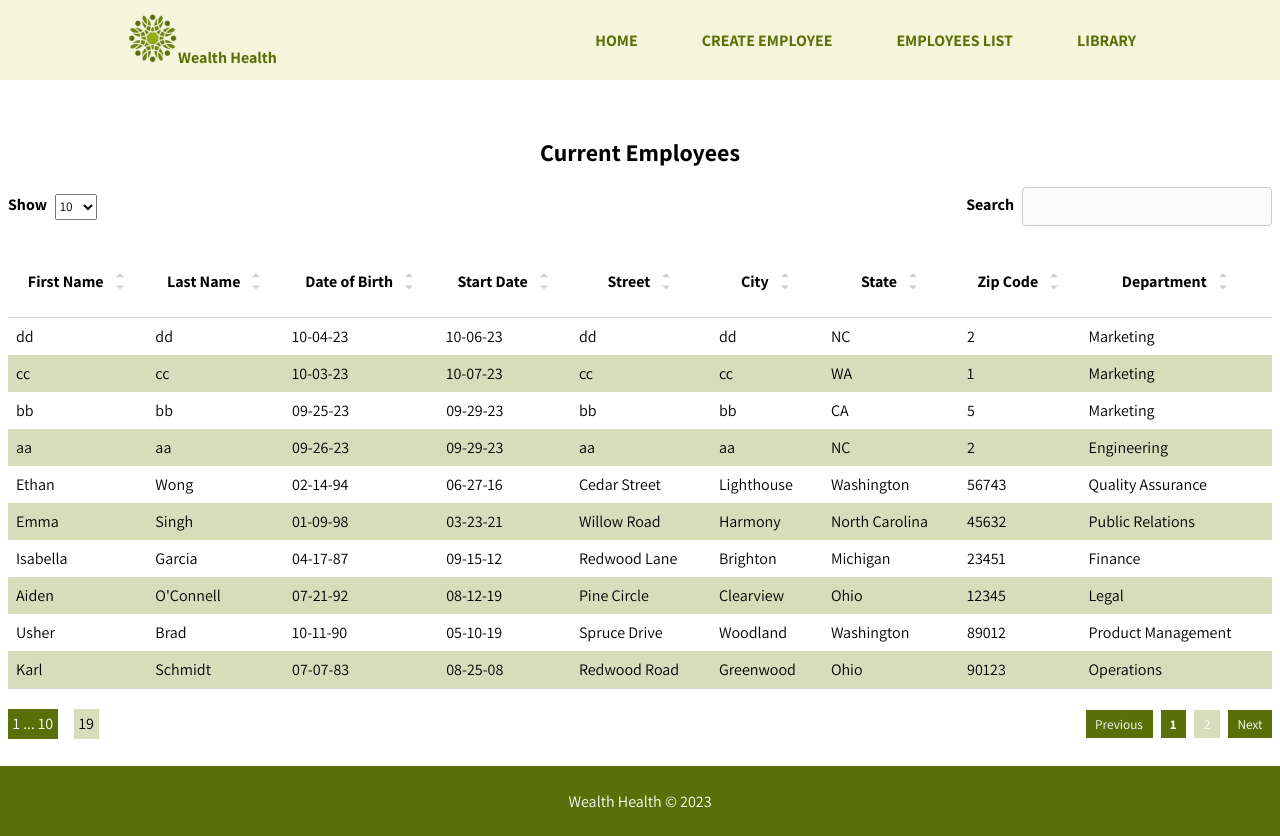
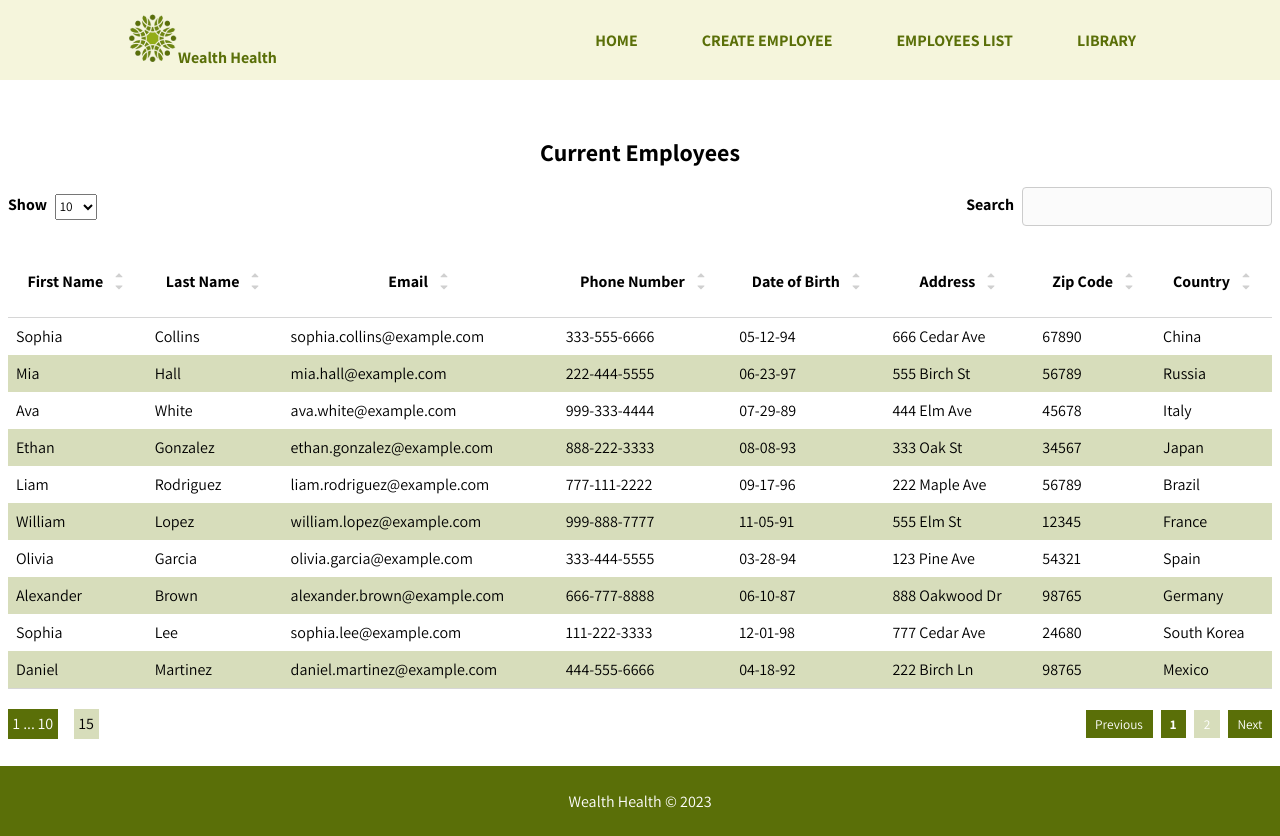
Before and after one commit to Lulu-Soso/P14_TABLE_LIBRARY, a React (Create React App) app: page /library in a window 1280 px wide. Built offline with nearby package versions, Linux system fonts and the light colour scheme; data requests are answered from the project's data file.

Commit message:
fixed errors data

```diff
--- a/db.json
+++ b/db.json
@@ -49,18 +49,6 @@
       "department": "Sales"
     },
     {
-      "id": 6,
-      "firstName": "Nadia",
-      "lastName": "Rashid",
-      "birthDate": "1985-11-20",
-      "startDate": "2018-09-03",
-      "street": "Maple Avenue",
-      "city": "Springfield",
-      "state": "Illinois",
-      "zipCode": "23456",
-      "department": "Marketing"
-    },
-    {
       "id": 7,
       "firstName": "Aarona",
       "lastName": "Wallace",
@@ -83,30 +71,6 @@
       "state": "Georgia",
       "zipCode": "56789",
       "department": "Customer Service"
-    },
-    {
-      "id": 9,
-      "firstName": "Vincent",
-      "lastName": "Moreau",
-      "birthDate": "1977-02-06",
-      "startDate": "2013-04-15",
-      "street": "Birch Lane",
-      "city": "Seaview",
-      "state": "Oregon",
-      "zipCode": "78901",
-      "department": "Finance"
-    },
-    {
-      "id": 10,
-      "firstName": "Aisha",
-      "lastName": "Ahmed",
-      "birthDate": "1990-10-11",
-      "startDate": "2019-05-10",
-      "street": "Spruce Drive",
-      "city": "Woodland",
-      "state": "Washington",
-      "zipCode": "89012",
-      "department": "Product Management"
     },
     {
       "id": 11,
@@ -146,15 +110,14 @@
     },
     {
       "id": 14,
-      "firstName": "Isabella",
-      "lastName": "Garcia",
-      "birthDate": "1987-04-17",
-      "startDate": "2012-09-15",
-      "street": "Redwood Lane",
-      "city": "Brighton",
-      "state": "Michigan",
-      "zipCode": "23451",
-      "department": "Finance"
+      "firstName": "Mias",
+      "lastName": "Hall",
+      "email": "mia.hall@example.com",
+      "phoneNumber": "222-444-5555",
+      "dateOfBirth": "1997-06-23",
+      "address": "555 Birch St",
+      "zipCode": "56789",
+      "country": "Russia"
     },
     {
       "id": 15,
@@ -181,7 +144,7 @@
       "department": "Quality Assurance"
     },
     {
-      "firstName": "aa",
+      "firstName": "aqq",
       "lastName": "aa",
       "birthDate": "2023-09-26",
       "startDate": "2023-09-29",
@@ -193,7 +156,7 @@
       "id": 17
     },
     {
-      "firstName": "bb",
+      "firstName": "bbdhd",
       "lastName": "bb",
       "birthDate": "2023-09-25",
       "startDate": "2023-09-29",
@@ -203,30 +166,6 @@
       "zipCode": "5",
       "department": "Marketing",
       "id": 18
-    },
-    {
-      "firstName": "cc",
-      "lastName": "cc",
-      "birthDate": "2023-10-03",
-      "startDate": "2023-10-07",
-      "street": "cc",
-      "city": "cc",
-      "state": "WA",
-      "zipCode": "1",
-      "department": "Marketing",
-      "id": 19
-    },
-    {
-      "firstName": "dd",
-      "lastName": "dd",
-      "birthDate": "2023-10-04",
-      "startDate": "2023-10-06",
-      "street": "dd",
-      "city": "dd",
-      "state": "NC",
-      "zipCode": "2",
-      "department": "Marketing",
-      "id": 20
     }
   ]
 }
--- a/package.json
+++ b/package.json
@@ -32,7 +32,7 @@
     "test": "react-scripts test",
     "eject": "react-scripts eject",
     "build": "rd /s /q dist && set NODE_ENV=production && babel src/lib --out-dir dist --copy-files --ignore __tests__,spec.js,test.js,__snapshots__",
-    "server": "json-server db.json -p 5001 -w -d 0"
+    "server": "json-server db.json -p 5000 -w -d 0"
   },
   "eslintConfig": {
     "extends": [
--- a/src/examples/AppTestLibrary.jsx
+++ b/src/examples/AppTestLibrary.jsx
@@ -32,7 +32,7 @@ const AppTestLibrary = () => {
   useEffect(() => {
     const fetchData = async () => {
       try {
-        const response = await axios.get("http://localhost:5001/employees");
+        const response = await axios.get("http://localhost:5000/employees");
         console.log(response.data);
         dispatch(setEmployeesData(response.data));
       } catch (error) {
@@ -44,39 +44,38 @@ const AppTestLibrary = () => {
     fetchData();
   }, [dispatch]);
 
+
   const handleEditForm = async (item) => {
     try {
       console.log("Saving edited employee:", item);
 
       const response = await axios.put(
-        `http://localhost:5001/employees/${item.id}`,
+        `http://localhost:5000/employees/${item.id}`,
         item
       );
 
       console.log("Edit response:", response.data);
       dispatch(updateEmployee(response.data));
-      //   dispatch(setEmployeesData(response.data));
-      //   dispatch({ type: "SET_FORM_DATA", payload: response.data });
     } catch (error) {
       console.error("An error occurred while editing employee:", error);
     }
   };
 
-  const handleDeleteItem = async (employeeId) => {
+  const handleDeleteItem = async (itemId) => {
     try {
-      console.log("Deleting employee with ID:", employeeId);
+      console.log("Deleting employee with ID:", itemId);
 
       const response = await axios.delete(
-        `http://localhost:5001/employees/${employeeId}`
+        `http://localhost:5000/employees/${itemId}`
       );
 
       console.log("Delete response:", response.data);
-    //   localStorage.setItem("employeesData", JSON.stringify(response.data));
-      dispatch(deleteEmployee(employeeId));
+      dispatch(deleteEmployee(itemId));
     } catch (error) {
       console.error("An error occurred while deleting employee:", error);
     }
   };
+
 
   return (
     <>
@@ -84,8 +83,8 @@ const AppTestLibrary = () => {
         <h2>Current Employees</h2>
       </div>
       <SuperTable
-        data={employeesData}
-        columnsTable={customColumnsTable}
+        // data={employeesData}
+        // columnsTable={customColumnsTable}
         customLabelSearch="Search"
         customLabelFilter="Show"
         customTextPrevious="Previous"
@@ -96,8 +95,8 @@ const AppTestLibrary = () => {
         customDarkBackgroundColor="#5a6f08"
         customLightBackgroundColor="#d7ddbb"
         customEvenRowBackgroundColor="#d7ddbb"
-        handleEditForm={handleEditForm}
-        handleDeleteItem={handleDeleteItem}
+        // handleEditForm={handleEditForm}
+        // handleDeleteItem={handleDeleteItem}
       />
     </>
   );
--- a/src/lib/components/SuperTable.jsx
+++ b/src/lib/components/SuperTable.jsx
@@ -34,7 +34,10 @@ const columnsTableDefault = [
 ];
 
 const SuperTable = ({
-  data = usersData,
+  data,
+  // data = usersData,
+  // data: customData, // Utilise le prop 'data' comme données personnalisées de l'utilisateur
+  // data: customData = usersData,
   columnsTable = columnsTableDefault,
   customLabelFilter = "Display By Page Number",
   customLabelSearch = "Search Bar",
@@ -44,7 +47,7 @@ const SuperTable = ({
   customDeleteItemMessage = "Are you sure you want to delete this item?",
   customTextYesDeleteItem = "Yes",
   customTextNoDeleteItem = "No",
-  customTextViewCancelBtn = "Cancel",
+  customTextViewCloseBtn = "Close",
   customSortedColumnBackgroundColor = "#f6f6f6",
   customHoverBackgroundColor = "#aaaaaa",
   customDarkBackgroundColor = "#929292",
@@ -53,23 +56,22 @@ const SuperTable = ({
   handleEditForm,
   handleDeleteItem,
 }) => {
+  const initialData = data || usersData;
+
   // États pour gérer la page
+  const [defaultData, setDefaultData] = useState(initialData);
   const [showEmptySearch, setShowEmptySearch] = useState(false);
   const [sortBy, setSortBy] = useState("");
   const [sortOrder, setSortOrder] = useState("asc");
   const [entriesToShow, setEntriesToShow] = useState(10);
   const [currentPage, setCurrentPage] = useState(1);
   const [searchValue, setSearchValue] = useState("");
-
   const [selectedItem, setSelectedItem] = useState(null);
   const [isModalOpen, setIsModalOpen] = useState(false);
   const [selectedAction, setSelectedAction] = useState(null);
+  const [editedItem, setEditedItem] = useState(null); // États pour gérer l'édition
+  const [isReversed, setIsReversed] = useState(true); // Nouvel état pour l'ordre inverse
 
-  // États pour gérer l'édition
-  const [editingItem, setEditingItem] = useState(null);
-  const [editedItem, setEditedItem] = useState(null);
-
-  const [isReversed, setIsReversed] = useState(true); // Nouvel état pour l'ordre inverse
   const handleFieldChange = (fieldName, value) => {
     value = value.trim();
 
@@ -104,7 +106,9 @@ const SuperTable = ({
     setIsReversed(false); // Réinitialisez l'ordre inverse lorsque l'utilisateur clique sur une colonne
   };
 
-  const sortedData = data.slice();
+  // const sortedData = data.slice();
+  // const sortedData = userData.slice();
+  const sortedData = data ? data.slice() : defaultData.slice();
 
   if (isReversed) {
     sortedData.reverse(); // Inversez l'ordre des données
@@ -151,7 +155,7 @@ const SuperTable = ({
    */
   const handlePageClick = (page) => {
     setCurrentPage(page);
-    setEditingItem(null); // Fermez le formulaire d'édition en changeant de page
+    setEditedItem(null); // Fermez le formulaire d'édition en changeant de page
   };
 
   // Fonction pour générer les numéros de page à afficher
@@ -220,7 +224,6 @@ const SuperTable = ({
   const handleSearchChange = (e) => {
     setSearchValue(e.target.value);
     setCurrentPage(1);
-    // dispatch(setSearch(e.target.value));
   };
 
   /**
@@ -260,25 +263,31 @@ const SuperTable = ({
     }
   };
 
-  // Fonction pour soumettre le formulaire d'édition
   const handleEdit = () => {
     if (handleEditForm) {
       handleEditForm(editedItem);
     } else {
-      console.log("Editing item with ID:");
-      setEditingItem(editedItem);
-      // setData(updatedData);
-      setEditingItem(null); // Fermez le formulaire d'édition
-      setIsModalOpen(false); // Fermez la modal
+      const updatedData = initialData.map((item) =>
+      item.id === editedItem.id ? editedItem : item
+      );
+      console.log(updatedData);
+      setDefaultData(updatedData);
     }
     setIsModalOpen(false);
   };
 
   const handleDelete = (item) => {
     if (handleDeleteItem) {
+      // Appeler la fonction handleDeleteItem avec l'ID de l'élément à supprimer
       handleDeleteItem(item.id);
     } else {
-      console.log(`Deleting item with ID: ${item.id}`);
+      console.log("Deleting item with ID:", item.id);
+
+      // Mettre à jour la copie des données (data) en supprimant l'élément
+      const updatedData = initialData.filter(
+        (dataItem) => dataItem.id !== item.id
+      );
+      setDefaultData(updatedData); // Utilise setData pour mettre à jour les données // Mettre à jour la copie des données (data) en supprimant l'élément
     }
     setIsModalOpen(false);
   };
@@ -400,7 +409,7 @@ const SuperTable = ({
               <ViewItem
                 item={selectedItem}
                 columnsTable={columnsTable}
-                customTextViewCancelBtn={customTextViewCancelBtn}
+                customTextViewCloseBtn={customTextViewCloseBtn}
                 setSelectedAction={setSelectedAction}
                 customDarkBackgroundColor={customDarkBackgroundColor}
                 customHoverBackgroundColor={customHoverBackgroundColor}
--- a/src/lib/components/ViewItem.jsx
+++ b/src/lib/components/ViewItem.jsx
@@ -4,7 +4,7 @@ import { formatLocalDate } from "../../utils/formatLocalDate"; // Importez votre
 const ViewItem = ({
   item,
   columnsTable,
-  customTextViewCancelBtn,
+  customTextViewCloseBtn,
   setSelectedAction,
   customDarkBackgroundColor,
   customHoverBackgroundColor,
@@ -46,7 +46,7 @@ const ViewItem = ({
           onMouseEnter={handleMouseEnterCancel}
           onMouseLeave={handleMouseLeaveCancel}
         >
-          {customTextViewCancelBtn}
+          {customTextViewCloseBtn}
         </button>
       </div>
     </>
--- a/src/pages/EmployeesListPage.jsx
+++ b/src/pages/EmployeesListPage.jsx
@@ -49,27 +49,6 @@ const EmployeesListPage = () => {
   // Sélectionner les données des employés depuis le Redux store
   const employeesData = useSelector((state) => state.employees.employeesData);
   const dispatch = useDispatch();
-
-  // /**
-  //  * Génère le format de date local à partir d'une date au format ISO.
-  //  * @param {string} isoDate - La date au format ISO (ex: "2023-09-25").
-  //  * @returns {string} - La date formatée au format local.
-  //  */
-  // const formatLocalDate = (isoDate) => {
-  //   const options = { year: '2-digit', month: '2-digit', day: '2-digit' };
-  //   const locale = navigator.language;
-
-  //   switch (locale) {
-  //     case 'fr-FR': // Locale française
-  //       return new Date(isoDate)
-  //         .toLocaleDateString(locale, options)
-  //         .replace(/-/g, '/'); // Remplace les tirets par des slashs pour la locale française
-  //     default:
-  //       return new Date(isoDate)
-  //         .toLocaleDateString(locale, options)
-  //         .replace(/\//g, '-'); // Remplace les slashs par des tirets pour les autres locales, y compris en US
-  //   }
-  // };
 
   /**
    * Utilise useEffect pour récupérer les données des employés depuis l'API.
@@ -281,7 +260,7 @@ const EmployeesListPage = () => {
                 employee={employee}
                 sortBy={sortBy}
                 className={index % 2 === 0 ? "table-row-odd" : "table-row-even"}
-                formatLocalDate={formatLocalDate} // Passez la fonction de formatage de date
+                formatLocalDate={formatLocalDate} // Passe la fonction de formatage de date
               />
             ))}
           </tbody>
--- a/src/styles/components/_deleteItem.scss
+++ b/src/styles/components/_deleteItem.scss
@@ -7,10 +7,10 @@
     display: flex;
     justify-content: center;
     gap: 3rem;
+    margin: 1rem;
 
     button {
       padding: 0.3rem;
-      margin: 0.6rem;
       border: none;
       color: #fff;
       border-radius: 0.3rem;
--- a/src/styles/components/_header.scss
+++ b/src/styles/components/_header.scss
@@ -147,8 +147,7 @@ header {
     border-radius: 50%;
     background-color: var(--darkGreen);
     border: none;
-    font-weight: bolder;
-    font-size: 1rem;
+    font-size: 1.3em;
     color: #fff;
     display: flex;
     justify-content: center;
--- a/src/styles/components/_modal.scss
+++ b/src/styles/components/_modal.scss
@@ -38,10 +38,9 @@
       }
 
       button {
-        // background-color: #5a6f08;
         color: #ffffff;
-        width: 30px;
-        height: 30px;
+        width: 25px;
+        height: 25px;
         border-radius: 50%;
         font-size: 1.3em;
         display: flex;
@@ -50,7 +49,8 @@
         border: none;
 
         &:hover {
-          background-color: #93ad18;
+          transition: background-color 0.3s ease;
+          transform: scale(1.2);
         }
       }
     }
```
